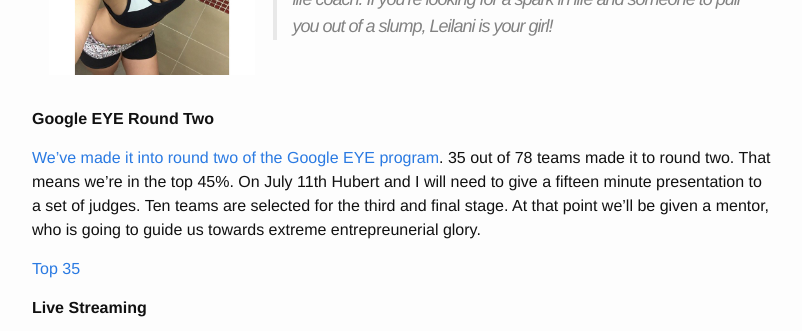
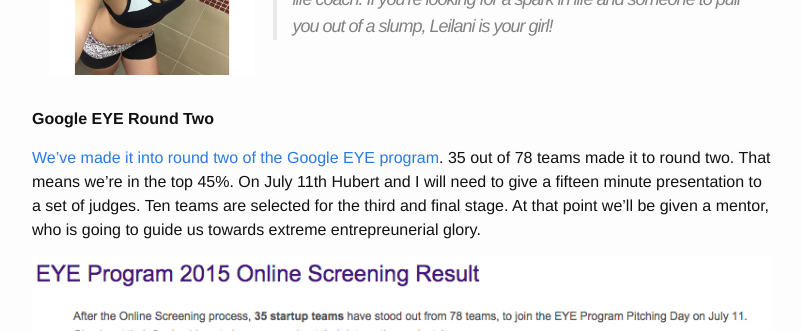
Before and after one commit to hube/phoneygirlfriend.com, a Jekyll site: the page built from _posts/2015-06-19-mid-june-news.markdown, in a window 1280 px wide and 900 px high, scrolled down 474 px, cut to the strip 0-331 px from the top of the window. Shown: the whole strip, without its empty margins (238-1040 px from the left). Built offline with Jekyll 4.4.1, drawn with Linux system fonts in a browser that asks for light colours.

Commit message:
Fixed image error

```diff
--- a/_posts/2015-06-19-mid-june-news.markdown
+++ b/_posts/2015-06-19-mid-june-news.markdown
@@ -37,7 +37,7 @@
 point we'll be given a mentor, who is going to guide us towards extreme
 entrepreunerial glory.
 
-[Top 35](/assets/2015-06-19-mid-june-news/team_list.png "Top 35")
+![Top 35](/assets/2015-06-19-mid-june-news/team_list.png "Top 35")
 
 **Live Streaming**
 
```
